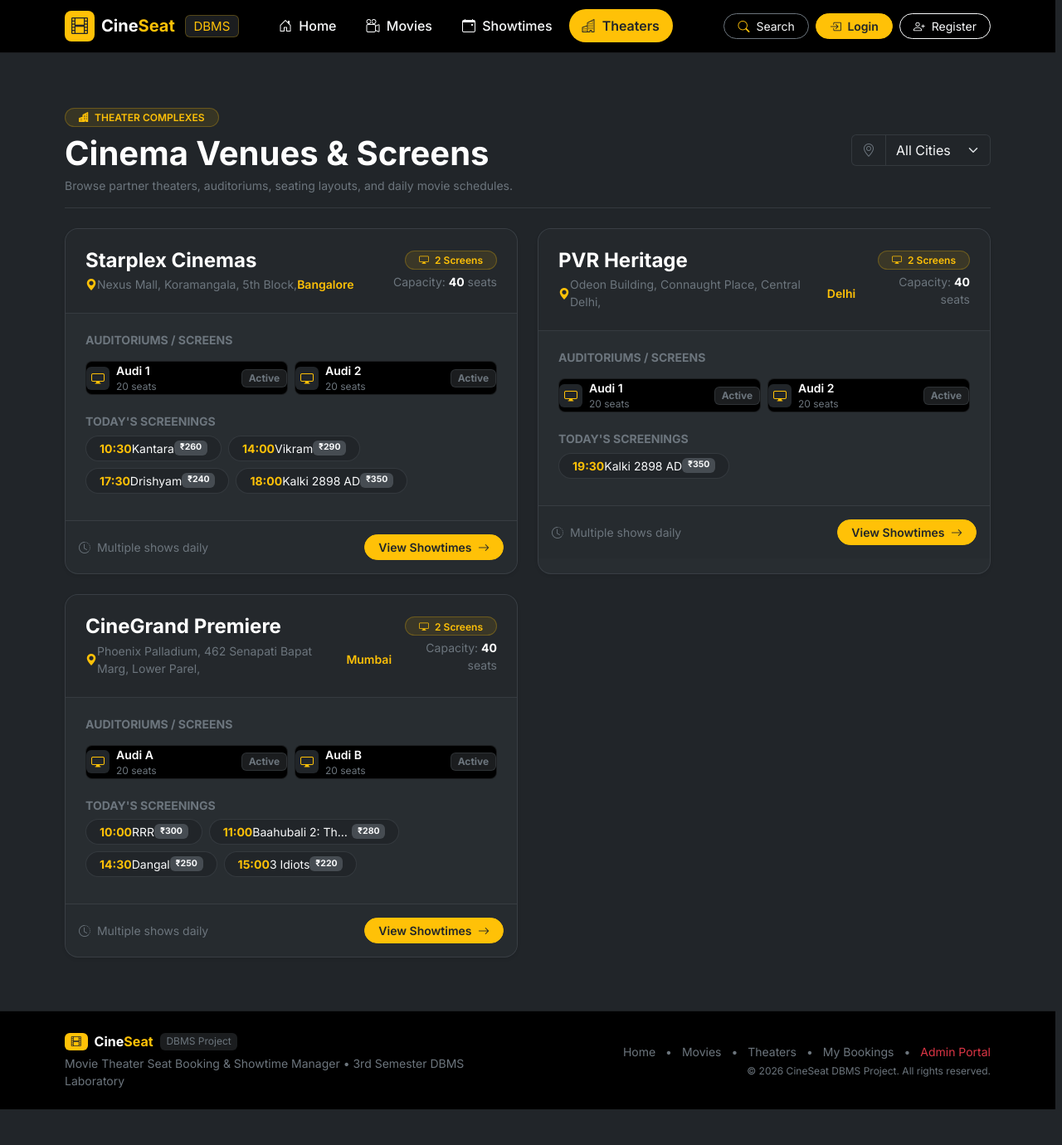
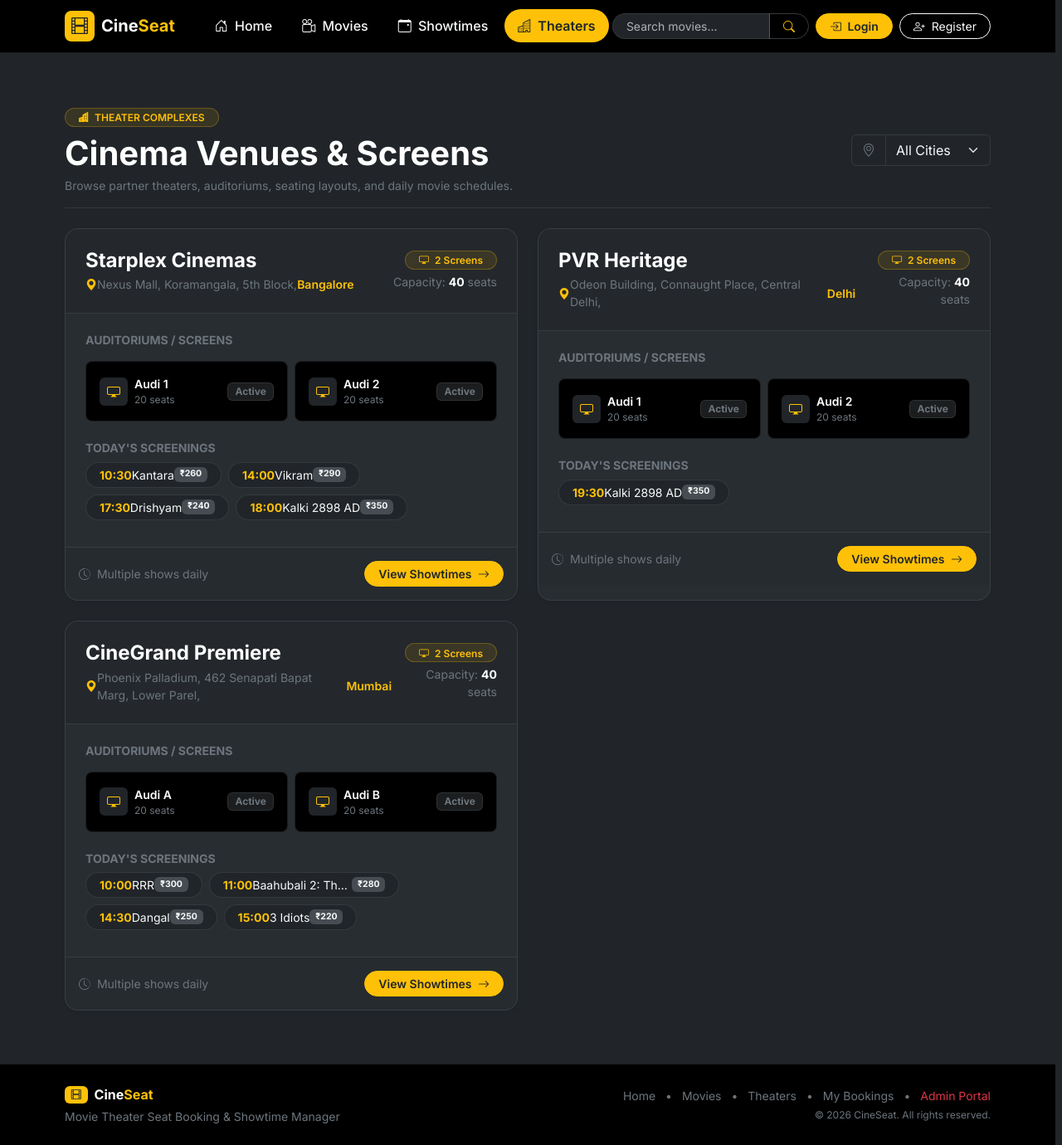
Before and after one commit to madhukarnitp/MovieThreaterSeatBookingManager, a Node server app: page /theaters in a window 1280 px wide. Shown: the whole page at 83% size. Before the commit the page ends 1337 px from the top, so only its background shows below. Run offline with Node 20, Linux system fonts and the light colour scheme; data comes from the database, SQL or seed files in the repository; some libraries are stand-ins or nearby versions.

Commit message:
fixes minor search functionality and ui releated issue

```diff
--- a/controllers/movieController.js
+++ b/controllers/movieController.js
@@ -6,14 +6,23 @@ const { pool } = require('../config/db');
 function enrichMovie(movie) {
   if (!movie) return null;
   const genres = movie.genre ? movie.genre.split(',').map(g => g.trim()) : ['Cinema'];
+  const activeShowtimes = Number(movie.active_showtimes_count || 0);
+  const releaseDate = movie.release_date ? new Date(movie.release_date) : null;
+  const isUpcoming = releaseDate && releaseDate > new Date();
+  const computedStatus = movie.status || (activeShowtimes > 0 ? 'now_showing' : (isUpcoming ? 'upcoming' : 'ended'));
+
   return {
     ...movie,
-    formattedDuration: `${movie.duration_min} mins`,
+    genres: movie.genre || 'Cinema',
+    language: movie.language || 'Hindi',
+    formattedDuration: `${movie.duration_min || 120} mins`,
     genreList: genres,
+    formatList: movie.formatList || ['2D'],
     certification: movie.certification || 'UA',
+    status: computedStatus,
     poster_path: movie.poster_url || '/images/posters/fallback.svg',
     trailer_url: movie.trailer_url || null,
-    slug: movie.title.toLowerCase().replace(/[^a-z0-9]+/g, '-').replace(/(^-|-$)+/g, '')
+    slug: (movie.title || 'movie').toLowerCase().replace(/[^a-z0-9]+/g, '-').replace(/(^-|-$)+/g, '')
   };
 }
 
@@ -112,44 +121,78 @@ async function getMovies(req, res, next) {
       return res.redirect('/admin/movies');
     }
 
-    const { search, genre } = req.query;
+    const search = typeof req.query.search === 'string' ? req.query.search.trim() : '';
+    const genre = (typeof req.query.genre === 'string' && req.query.genre.trim()) ? req.query.genre.trim() : 'all';
+    const language = (typeof req.query.language === 'string' && req.query.language.trim()) ? req.query.language.trim() : 'all';
+    const status = (typeof req.query.status === 'string' && req.query.status.trim()) ? req.query.status.trim() : 'all';
+    const sort = (typeof req.query.sort === 'string' && req.query.sort.trim()) ? req.query.sort.trim() : 'newest';
+
     let query = `
       SELECT m.*, COUNT(s.showtime_id) AS active_showtimes_count
       FROM movies m
-      LEFT JOIN showtimes s ON m.movie_id = s.movie_id AND s.status = 'SCHEDULED'
+      LEFT JOIN showtimes s ON m.movie_id = s.movie_id AND s.status = 'SCHEDULED' AND s.show_date >= CURDATE()
     `;
     const params = [];
     const conditions = [];
 
-    if (search && search.trim()) {
-      conditions.push('(m.title LIKE ? OR m.description LIKE ?)');
-      params.push(`%${search.trim()}%`, `%${search.trim()}%`);
+    if (search) {
+      conditions.push('(m.title LIKE ? OR m.description LIKE ? OR m.genre LIKE ? OR m.language LIKE ?)');
+      const searchPattern = `%${search}%`;
+      params.push(searchPattern, searchPattern, searchPattern, searchPattern);
     }
 
-    if (genre && genre.trim()) {
+    if (genre.toLowerCase() !== 'all') {
       conditions.push('m.genre LIKE ?');
-      params.push(`%${genre.trim()}%`);
+      params.push(`%${genre}%`);
+    }
+
+    if (language.toLowerCase() !== 'all') {
+      conditions.push('LOWER(m.language) = LOWER(?)');
+      params.push(language);
+    }
+
+    if (status === 'upcoming') {
+      conditions.push('m.release_date > CURDATE()');
     }
 
     if (conditions.length > 0) {
       query += ' WHERE ' + conditions.join(' AND ');
     }
 
-    query += ' GROUP BY m.movie_id ORDER BY m.release_date DESC';
+    query += ' GROUP BY m.movie_id';
+
+    if (status === 'now_showing') {
+      query += ' HAVING active_showtimes_count > 0';
+    } else if (status === 'ended') {
+      query += ' HAVING active_showtimes_count = 0 AND m.release_date <= CURDATE()';
+    }
+
+    const sortMap = {
+      newest: 'm.release_date DESC',
+      title_asc: 'm.title ASC',
+      title_desc: 'm.title DESC',
+      duration_desc: 'm.duration_min DESC'
+    };
+    query += ` ORDER BY ${sortMap[sort] || sortMap.newest}`;
 
     const [rows] = await pool.query(query, params);
     const movies = rows.map(enrichMovie);
 
-    // Get all unique genres for filter buttons
-    const [allGenresRows] = await pool.query('SELECT genre FROM movies');
+    // Get all unique genres and languages for filter controls
+    const [allMetaRows] = await pool.query('SELECT genre, language FROM movies');
     const genreSet = new Set();
-    allGenresRows.forEach(r => {
+    const languageSet = new Set();
+    allMetaRows.forEach(r => {
       if (r.genre) {
         r.genre.split(',').forEach(g => genreSet.add(g.trim()));
+      }
+      if (r.language) {
+        languageSet.add(r.language.trim());
       }
     });
 
     const genresList = Array.from(genreSet).sort();
+    const languagesList = Array.from(languageSet).sort();
 
     res.render('pages/movies/index', {
       title: 'Movies Catalog - CineSeat Manager',
@@ -157,15 +200,15 @@ async function getMovies(req, res, next) {
       movies,
       totalCount: movies.length,
       filters: {
-        search: search || '',
-        genre: genre || 'all',
-        language: req.query.language || 'all',
-        status: req.query.status || 'all',
-        sort: req.query.sort || 'newest'
+        search,
+        genre,
+        language,
+        status,
+        sort
       },
       filterOptions: {
         genres: genresList.map(g => ({ name: g, slug: g })),
-        languages: ['English', 'Hindi']
+        languages: languagesList
       },
       pagination: {
         page: 1,
@@ -174,8 +217,8 @@ async function getMovies(req, res, next) {
         totalPages: 1
       },
       genres: genresList,
-      selectedGenre: genre || '',
-      searchQuery: search || ''
+      selectedGenre: genre === 'all' ? '' : genre,
+      searchQuery: search
     });
   } catch (error) {
     next(error);
@@ -312,12 +355,7 @@ async function getShowtimes(req, res, next) {
     `;
     const params = [];
 
-    if (date) {
-      query += ' AND s.show_date = ?';
-      params.push(date);
-    } else {
-      query += ' AND s.show_date >= CURDATE()';
-    }
+    query += ' AND s.show_date >= CURDATE()';
 
     if (city) {
       query += ' AND t.city = ?';
--- a/views/pages/movies/index.ejs
+++ b/views/pages/movies/index.ejs
@@ -14,7 +14,7 @@
       <p class="text-secondary small mb-0">Discover now showing blockbusters, upcoming previews, and theater schedules</p>
     </div>
 
-    <div>
+    <div id="movieCountBadge">
       <span class="badge bg-warning bg-opacity-10 text-warning border border-warning border-opacity-25 px-3 py-2 rounded-pill fs-6">
         <i class="bi bi-film me-1"></i> <%= totalCount %> Movie<%= totalCount === 1 ? '' : 's' %> Found
       </span>
@@ -125,6 +125,7 @@
   </div>
 
   <!-- Movie Cards Grid -->
+  <div id="moviesResultsContainer">
   <% if (movies && movies.length > 0) { %>
     <div class="row g-4 mb-5">
       <% movies.forEach(function(movie) { %>
@@ -212,6 +213,7 @@
       </a>
     </div>
   <% } %>
+  </div>
 </div>
 
 <%- include('../../partials/footer') %>
--- a/views/pages/movies/showtimes.ejs
+++ b/views/pages/movies/showtimes.ejs
@@ -51,7 +51,7 @@
           <% showtimesData.availableDates.forEach(function(dateStr) { %>
             <% const dateObj = new Date(dateStr + 'T00:00:00'); %>
             <a
-              href="/movies/<%= movie ? movie.movie_id : '' %>/showtimes?date=<%= dateStr %>"
+              href="<%= movie ? '/movies/' + movie.movie_id + '/showtimes' : '/movies/showtimes' %>?date=<%= dateStr %>"
               class="date-pill <%= selectedDate === dateStr ? 'active' : '' %>"
             >
               <span class="small text-uppercase"><%= dateObj.toLocaleDateString('en-US', { weekday: 'short' }) %></span>
--- a/views/pages/theaters.ejs
+++ b/views/pages/theaters.ejs
@@ -72,9 +72,9 @@
                 <% if (t.screens && t.screens.length > 0) { %>
                   <% t.screens.forEach(function(sc) { %>
                     <div class="col-sm-6">
-                      <div class="p-2.5 rounded-3 bg-black border border-secondary border-opacity-25 d-flex justify-content-between align-items-center">
+                      <div class="p-3 rounded-3 bg-black border border-secondary border-opacity-25 d-flex justify-content-between align-items-center gap-2">
                         <div class="d-flex align-items-center gap-2">
-                          <div class="rounded-2 bg-dark text-warning p-1.5 d-flex align-items-center justify-content-center" style="width: 28px; height: 28px;">
+                          <div class="rounded-2 bg-dark text-warning p-2 d-flex align-items-center justify-content-center" style="width: 34px; height: 34px;">
                             <i class="bi bi-display"></i>
                           </div>
                           <div>
@@ -82,7 +82,7 @@
                             <div class="text-secondary" style="font-size: 0.75rem;"><%= sc.total_capacity %> seats</div>
                           </div>
                         </div>
-                        <span class="badge bg-secondary bg-opacity-25 text-secondary border border-secondary border-opacity-25 small">Active</span>
+                        <span class="badge bg-secondary bg-opacity-25 text-secondary border border-secondary border-opacity-25 px-2 py-1 small">Active</span>
                       </div>
                     </div>
                   <% }); %>
--- a/views/partials/admin-sidebar.ejs
+++ b/views/partials/admin-sidebar.ejs
@@ -1,10 +1,10 @@
 <aside class="col-lg-3 col-xl-2 bg-dark bg-opacity-75 border-end border-secondary border-opacity-25 p-3 min-vh-100 d-flex flex-column">
   <!-- Brand Header -->
   <div class="d-flex align-items-center gap-2 mb-3 pb-3 border-bottom border-secondary border-opacity-25">
-    <span class="badge bg-danger p-2 rounded-3"><i class="bi bi-database-fill-gear fs-5"></i></span>
+    <span class="badge bg-warning text-dark p-2 rounded-3"><i class="bi bi-film fs-5"></i></span>
     <div>
-      <div class="fw-bold text-white small">DBMS Admin Panel</div>
-      <div class="text-secondary" style="font-size: 0.75rem;">Movie Theater Database</div>
+      <div class="fw-bold text-white small">Cine<span class="text-warning">Seat</span> Admin</div>
+      <div class="text-secondary" style="font-size: 0.75rem;">Theater Management</div>
     </div>
   </div>
 
--- a/views/partials/footer.ejs
+++ b/views/partials/footer.ejs
@@ -8,10 +8,9 @@
           <div class="d-flex align-items-center justify-content-center justify-content-md-start gap-2">
             <span class="badge bg-warning text-dark p-1.5 rounded-2"><i class="bi bi-film"></i></span>
             <span class="fw-bold text-white fs-6">Cine<span class="text-warning">Seat</span></span>
-            <span class="badge bg-secondary bg-opacity-25 text-secondary small fw-normal">DBMS Project</span>
           </div>
           <p class="small text-secondary mb-0 mt-1">
-            Movie Theater Seat Booking &amp; Showtime Manager &bull; 3rd Semester DBMS Laboratory
+            Movie Theater Seat Booking &amp; Showtime Manager
           </p>
         </div>
         <div class="col-md-6 text-center text-md-end">
@@ -45,7 +44,7 @@
             </ul>
           <% } %>
           <p class="text-secondary small mb-0" style="font-size: 0.75rem;">
-            &copy; <%= typeof currentYear !== 'undefined' ? currentYear : new Date().getFullYear() %> CineSeat DBMS Project. All rights reserved.
+            &copy; <%= typeof currentYear !== 'undefined' ? currentYear : new Date().getFullYear() %> CineSeat. All rights reserved.
           </p>
         </div>
       </div>
--- a/views/partials/navigation.ejs
+++ b/views/partials/navigation.ejs
@@ -4,15 +4,15 @@
     <div class="container-fluid px-3 px-lg-4">
       <!-- Admin Brand -->
       <a class="navbar-brand d-flex align-items-center gap-2 fw-bold text-white text-decoration-none" href="/admin/dashboard">
-        <span class="badge bg-danger text-white p-2 rounded-3"><i class="bi bi-database-fill-gear fs-5"></i></span>
-        <span class="fs-5">Cine<span class="text-danger">Seat</span></span>
-        <span class="badge bg-danger bg-opacity-25 text-danger border border-danger border-opacity-25 small fw-semibold ms-1">ADMIN PORTAL</span>
+        <span class="badge bg-warning text-dark p-2 rounded-3"><i class="bi bi-film fs-5"></i></span>
+        <span class="fs-5">Cine<span class="text-warning">Seat</span></span>
+        <span class="badge bg-danger bg-opacity-25 text-danger border border-danger border-opacity-25 small fw-semibold ms-1">ADMIN</span>
       </a>
 
-      <!-- Academic Project Subtitle (Desktop) -->
+      <!-- Operations Subtitle (Desktop) -->
       <div class="d-none d-md-flex align-items-center text-secondary small ms-3 ps-3 border-start border-secondary border-opacity-25">
-        <i class="bi bi-shield-check text-danger me-1.5"></i>
-        <span>DBMS Operations &bull; 3rd Semester Laboratory Project</span>
+        <i class="bi bi-shield-check text-warning me-1.5"></i>
+        <span>Cinema Operations &amp; Management</span>
       </div>
 
       <!-- Right Side: Admin User Controls & Sign Out -->
@@ -50,7 +50,6 @@
       <a class="navbar-brand d-flex align-items-center gap-2 fw-bold text-white text-decoration-none" href="/">
         <span class="badge bg-warning text-dark p-2 rounded-3"><i class="bi bi-film fs-5"></i></span>
         <span class="fs-5">Cine<span class="text-warning">Seat</span></span>
-        <span class="badge bg-secondary bg-opacity-25 text-warning border border-warning border-opacity-25 small fw-normal ms-1">DBMS</span>
       </a>
 
       <!-- Mobile Toggler -->
@@ -93,9 +92,22 @@
 
         <!-- Right Side: Search & Customer / Guest Controls -->
         <div class="d-flex align-items-center gap-2 flex-nowrap">
-          <a href="/movies" class="btn btn-outline-secondary btn-sm rounded-pill px-3 text-light">
-            <i class="bi bi-search me-1 text-warning"></i> Search
-          </a>
+          <form action="/movies" method="GET" class="d-flex align-items-center m-0" role="search">
+            <div class="input-group input-group-sm">
+              <input
+                type="search"
+                name="search"
+                class="form-control bg-dark text-light border-secondary border-opacity-50 rounded-start-pill ps-3"
+                placeholder="Search movies..."
+                aria-label="Search movies"
+                value="<%= typeof searchQuery !== 'undefined' ? searchQuery : (typeof filters !== 'undefined' && filters.search ? filters.search : '') %>"
+                style="max-width: 190px;"
+              >
+              <button class="btn btn-outline-warning border-secondary border-opacity-50 rounded-end-pill px-3" type="submit" aria-label="Search">
+                <i class="bi bi-search"></i>
+              </button>
+            </div>
+          </form>
 
           <% if (typeof currentUser !== 'undefined' && currentUser) { %>
             <!-- Customer Dropdown -->
```
Also changed, not shown: public/js/main.js (+48 -0 lines), views/admin/dashboard.ejs (+2 -15 lines), README.md.
